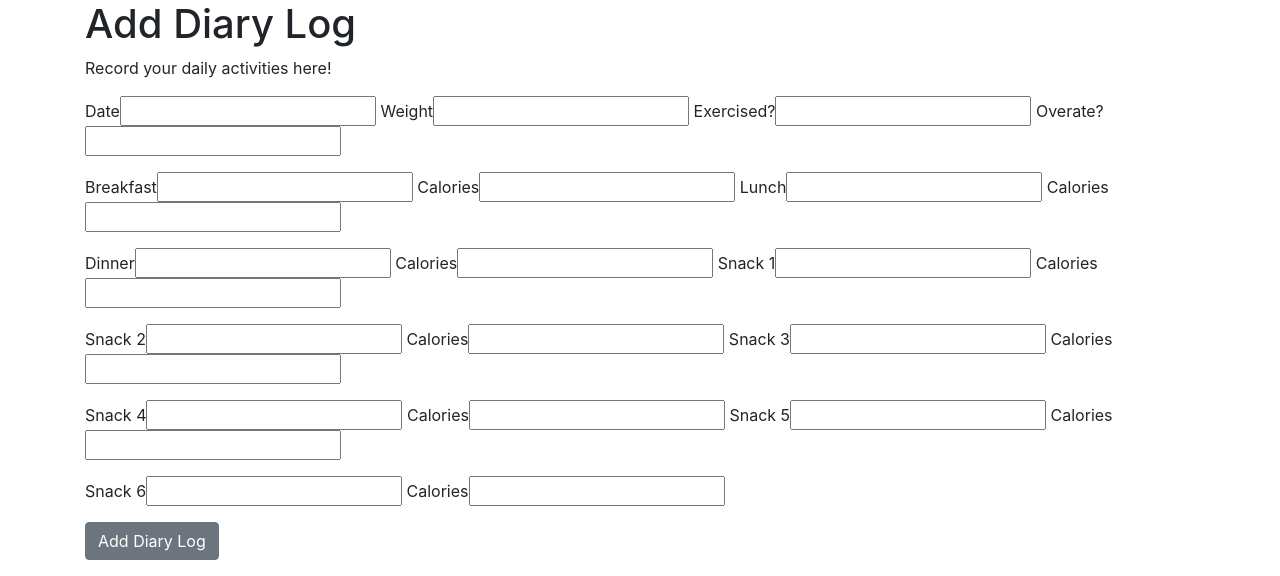
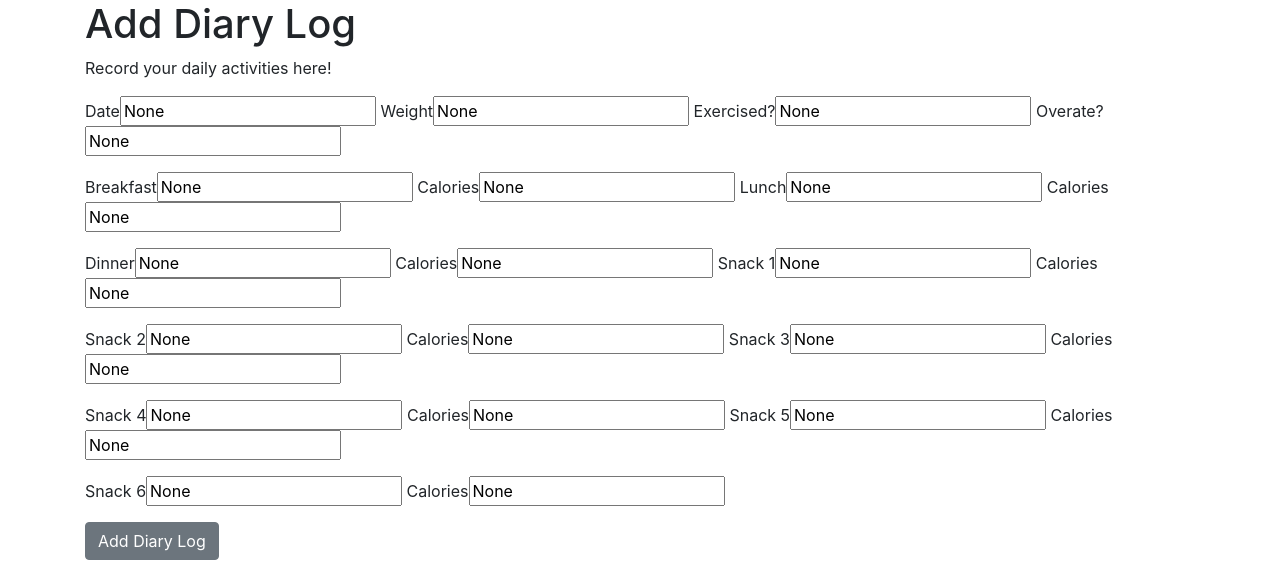
Before and after one commit to patricianicolentan/calorie-counter, a Flask app: page /adddiarylog in a window 1280 px wide; the page is wider, and only the part inside the window is pictured. Shown: the part 56-632 px from the top of that part. Run offline with Flask 2, Linux system fonts and the light colour scheme; data that the repository does not hold is empty; some libraries are stand-ins or nearby versions.

Commit message:
added default val in add diary forms

```diff
--- a/templates/adddiarylog.html
+++ b/templates/adddiarylog.html
@@ -5,28 +5,28 @@
     <p> Record your daily activities here!</p>
 
     <form action="/adddiarylog" method = "POST">
-        <p>Date<input type="text" name="date"/>
-        Weight<input type="text" name="weight"/>
-        Exercised?<input type="text" name="exercised"/>
-        Overate?<input type="text" name="overate"/>
-        <p>Breakfast<input type="text" name="breakfast"/>
-        Calories<input type="text" name="bcalories"/>
-        Lunch<input type="text" name="lunch"/>
-        Calories<input type="text" name="lcalories"/>
-        <p>Dinner<input type="text" name="dinner"/>
-        Calories<input type="text" name="dcalories"/>
-        Snack 1<input type="text" name="snack1"/>
-        Calories<input type="text" name="s1calories"/>
-        <p>Snack 2<input type="text" name="snack2"/>
-        Calories<input type="text" name="s2calories"/>
-        Snack 3<input type="text" name="snack3"/>
-        Calories<input type="text" name="s3calories"/>
-        <p>Snack 4<input type="text" name="snack4"/>
-        Calories<input type="text" name="s4calories"/>
-        Snack 5<input type="text" name="snack5"/>
-        Calories<input type="text" name="s5calories"/>
-        <p>Snack 6<input type="text" name="snack6"/>
-        Calories<input type="text" name="s6calories"/>
+        <p>Date<input type="text" name="date" value="None"/>
+        Weight<input type="text" name="weight" value="None"/>
+        Exercised?<input type="text" name="exercised" value="None"/>
+        Overate?<input type="text" name="overate" value="None"/>
+        <p>Breakfast<input type="text" name="breakfast" value="None"/>
+        Calories<input type="text" name="bcalories" value="None"/>
+        Lunch<input type="text" name="lunch" value="None"/>
+        Calories<input type="text" name="lcalories" value="None"/>
+        <p>Dinner<input type="text" name="dinner" value="None"/>
+        Calories<input type="text" name="dcalories" value="None"/>
+        Snack 1<input type="text" name="snack1" value="None"/>
+        Calories<input type="text" name="s1calories" value="None"/>
+        <p>Snack 2<input type="text" name="snack2" value="None"/>
+        Calories<input type="text" name="s2calories" value="None"/>
+        Snack 3<input type="text" name="snack3" value="None"/>
+        Calories<input type="text" name="s3calories" value="None"/>
+        <p>Snack 4<input type="text" name="snack4" value="None"/>
+        Calories<input type="text" name="s4calories" value="None"/>
+        Snack 5<input type="text" name="snack5" value="None"/>
+        Calories<input type="text" name="s5calories" value="None"/>
+        <p>Snack 6<input type="text" name="snack6" value="None"/>
+        Calories<input type="text" name="s6calories" value="None"/>
         <p><input type="submit" value="Add Diary Log" class="btn btn-secondary"></p>
     </form>
     <!--
```
